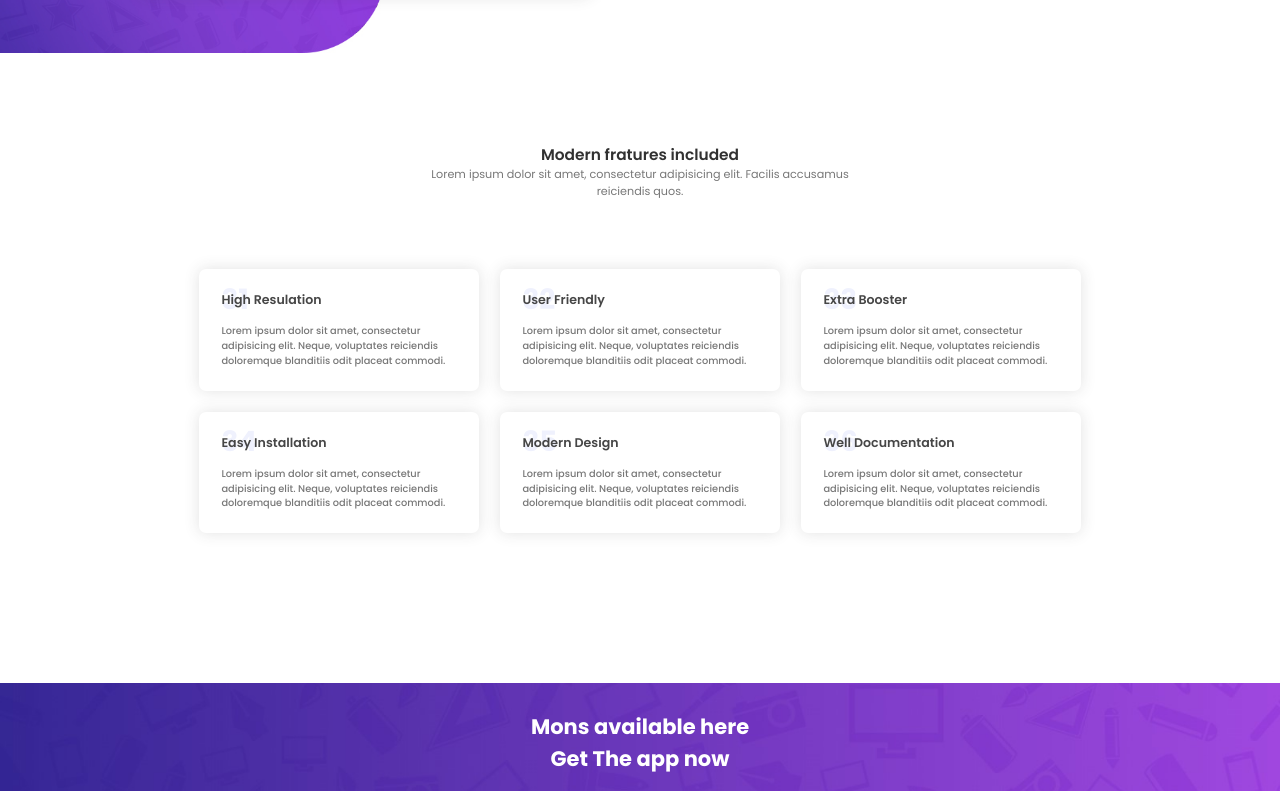
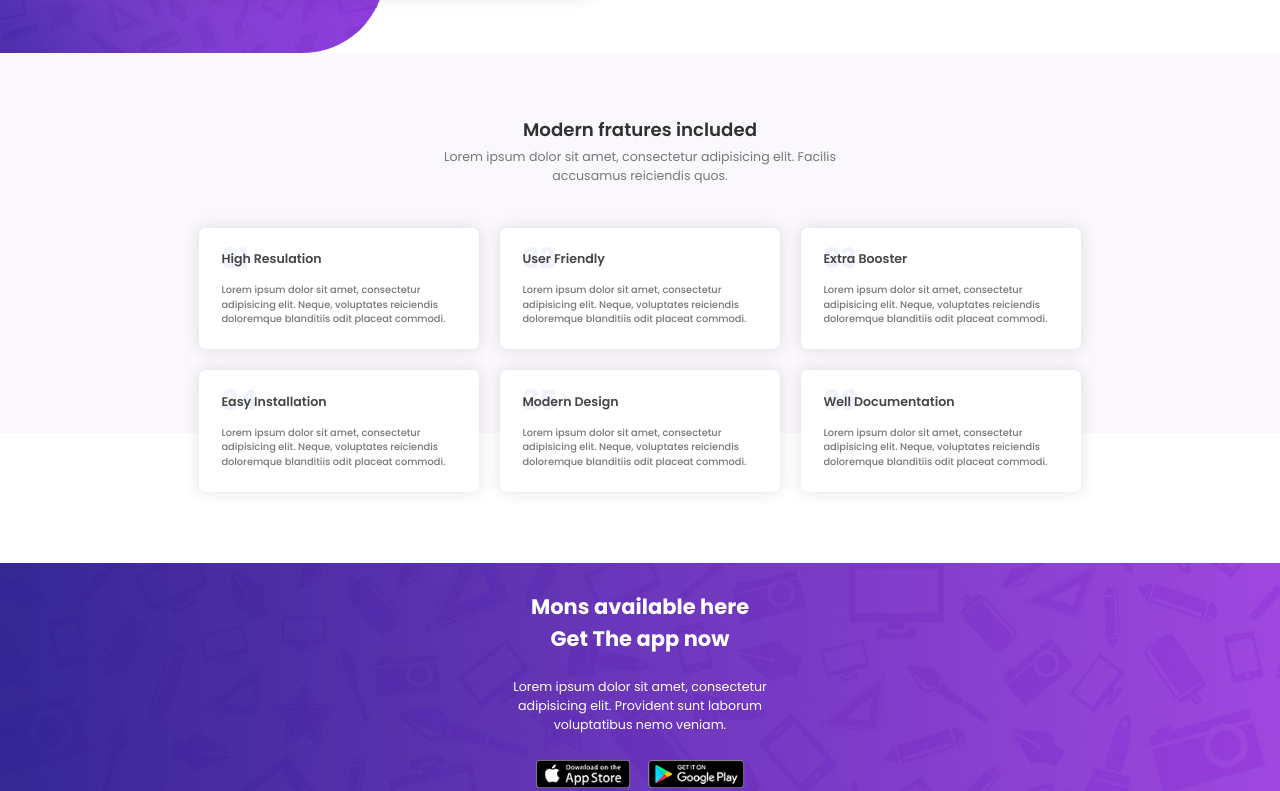
Before and after one commit to emil257/HTMLCSSTENTAMEN, a plain HTML site: page index.html in a window 1280 px wide. Shown: the part 1227-2018 px from the top of the page. Drawn offline with Linux system fonts and the light colour scheme.

Commit message:
Add files via upload

```diff
--- a/css/custom.css
+++ b/css/custom.css
@@ -42,18 +42,19 @@ button:hover {
 .section-info {
   text-align: center;
   max-width: 550px;
-  margin: auto;
+  margin: 0 auto;
   padding: 0 4rem;
   padding-top: 4.5rem;
   padding-bottom: 3rem;
 }
 .section-info-title {
-  font-size: 1.1rem;
+  font-size: 1.3rem;
   font-weight: 600;
   color: var(--dark-2);
 }
 .section-info-text {
-  font-size: 0.8rem;
+  font-size: 0.9rem;
+  margin-top: 0.3rem;
   color: var(--grey-color-2);
 }
 
@@ -237,9 +238,9 @@ nav ul li a:hover {
   display: flex;
   flex-direction: column;
   align-items: center;
-  background: var(--grey-color);
-  height: 1280px;
-  margin-bottom: 150px;
+  background: var(--grey-color-1);
+  height: 940px;
+  margin-bottom: 130px;
 }
 .features-info {
   max-width: 600px;
@@ -295,7 +296,7 @@ nav ul li a:hover {
   margin-bottom: 1.7rem;
 }
 .banner .text p {
-  font-size: 0.7rem;
+  font-size: 0.9rem;
   max-width: 23rem;
   margin: 0 auto;
   margin-bottom: 1.8rem;
@@ -454,7 +455,7 @@ nav ul li a:hover {
   justify-self: center;
 }
 .logo {
-  margin-bottom: 2rem;
+  margin-bottom: 1.65rem;
 }
 .footer-group {
   grid-row: 2;
@@ -513,7 +514,7 @@ nav ul li a:hover {
 }
 @media (min-width: 650px) {
   #features-section {
-    height: 680px;
+    height: 520px;
   }
   .features {
     grid-template-columns: repeat(2, 280px);
@@ -576,7 +577,7 @@ nav ul li a:hover {
 }
 @media (min-width: 992px) {
   #features-section {
-    height: 480px;
+    height: 380px;
   }
   .features {
     grid-template-columns: repeat(3, 280px);
```
